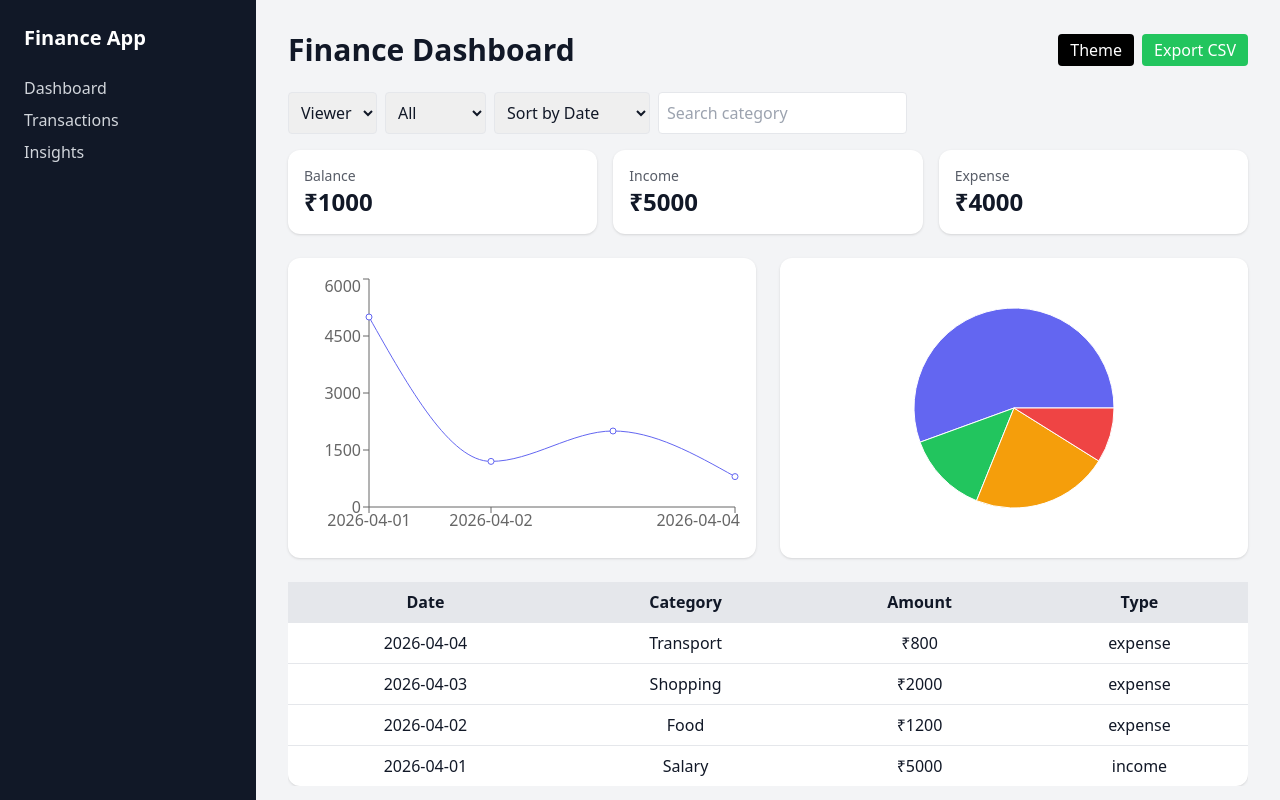
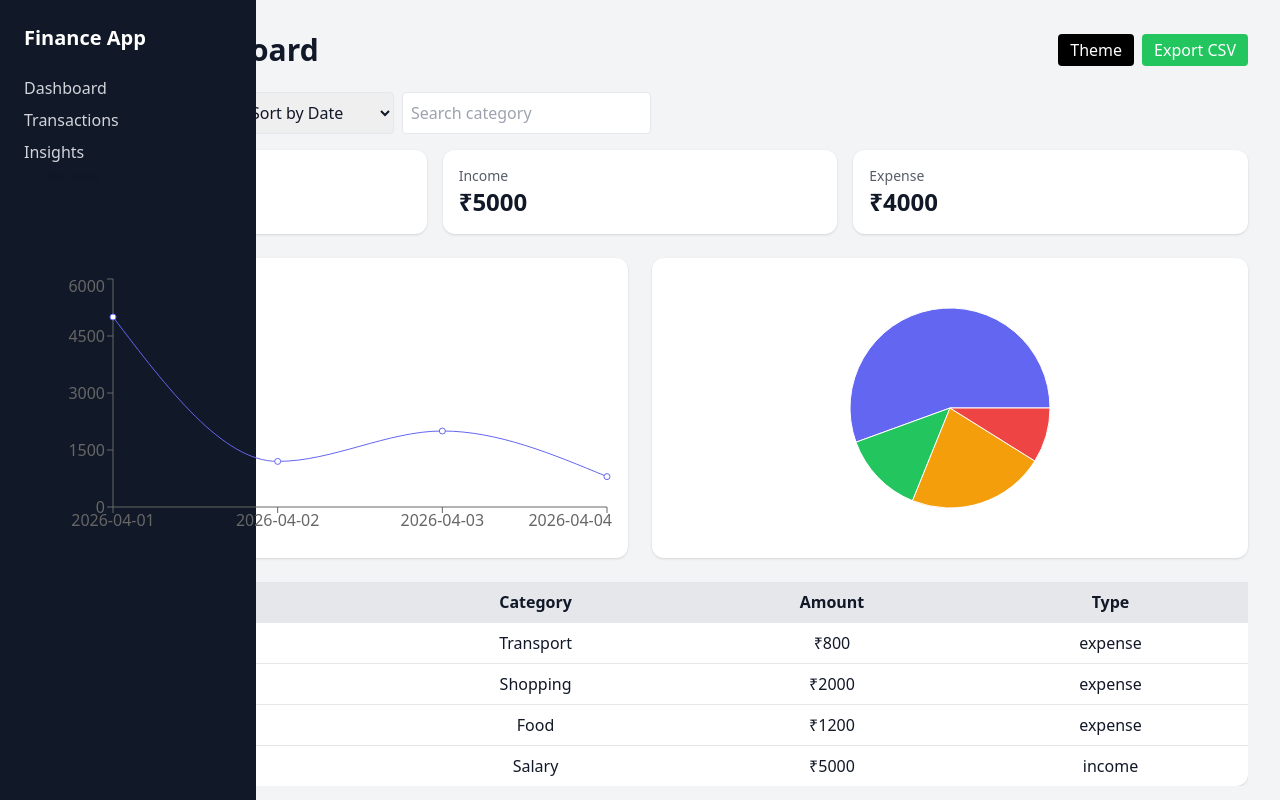
Before and after one commit to AyanMulani/finance-dashboard, a React (Vite) app: page / in a window 1280 px wide. Shown: the top 800 px of the page. Built offline with nearby package versions, Linux system fonts and the light colour scheme.

Commit message:
Change sidebar to fixed position on the left

```diff
--- a/src/App.jsx
+++ b/src/App.jsx
@@ -85,7 +85,7 @@ export default function App() {
   return (
     <div className="flex min-h-screen">
       {/* Sidebar */}
-      <aside className="hidden md:block w-64 bg-gray-900 text-white p-6">
+      <aside className="w-64 min-h-screen bg-gray-900 text-white p-6 fixed left-0 top-0">
         <h2 className="text-xl font-bold mb-6">Finance App</h2>
         <nav className="space-y-2 text-gray-300">
           <div className="hover:text-white">Dashboard</div>
```
